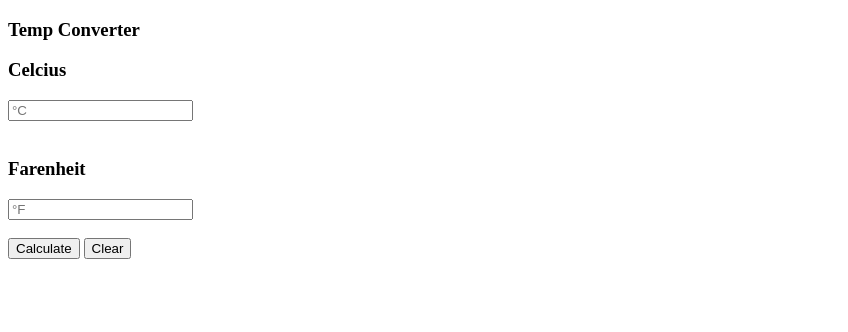
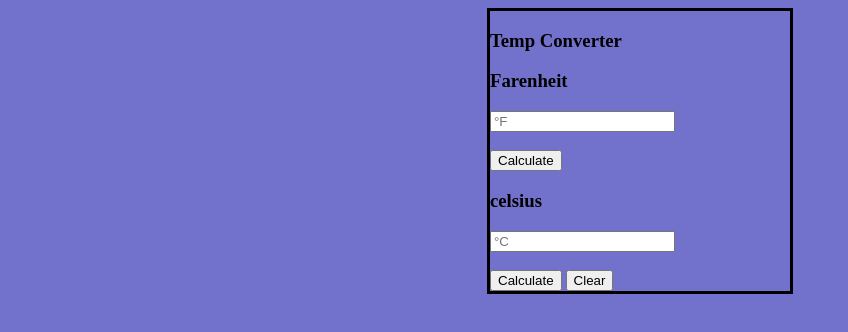
Before and after one commit to ayesha8221/temp_conv, a plain HTML site: page index.html in a window 1280 px wide. Shown: the whole page, without its empty margins (0-848 px from the left). Drawn offline with Linux system fonts and the light colour scheme.

Commit message:
func done

```diff
--- a/assets/style.css
+++ b/assets/style.css
@@ -0,0 +1,11 @@
+body{
+    background-color: rgb(114, 114, 205);
+    display:flex;
+    justify-content: center;
+}
+
+.container {
+    /* padding-top: 100px; */
+    width: 300px;
+    border: solid;
+}
--- a/index.html
+++ b/index.html
@@ -9,23 +9,26 @@
 </head>
 <body>
     <div class="tempconv">
-
+        <div class="container">
         <div>
             <h3>Temp Converter</h3>
-            <!-- <div id="onscreen"></div> -->
+            <div id="onscreen"></div>
         </div>
         <div>
-            <h3>Celcius</h3>
-            <input type="text" id="celsius" value="" placeholder="°C">
+            <h3>Farenheit</h3>
+            <input type="text" id="celsius" value="" placeholder="°F">
         </div><br>
-        <div><h3>Farenheit </h3>
-            <input type="text" id="farenheit" value="" placeholder="°F">
+        <div><button class="calc" onclick="calcC()">Calculate</button>
+        </div>
+        <div><h3>celsius</h3>
+            <input type="text" id="farenheit" value="" placeholder="°C">
         </div>
         <br>
         <div>
-            <button class="calc" onclick="calculate()">Calculate</button>
+            <button class="calc" onclick="calcF()">Calculate</button>
             <button class="clr" onclick="clearInterval()">Clear</button>
         </div>
+    </div>
     </div>
     <script src="./script/index.js"></script>
 </body>
--- a/script/index.js
+++ b/script/index.js
@@ -1,10 +1,17 @@
 // function calculate
-function calculate(){
+function calcF(){
+
 let farenheit = document.getElementById('farenheit').value;
-let celsius = document.getElementById('celsius').value;
 
-// celsius
-let result1 =
+ let result1 = (farenheit * 1.8 + 32)
+ document.getElementById('onscreen').innerHTML= result1.toFixed(2);
+}
+
+function calcC(){
+    let celsius = document.getElementById('farenheit').value;
+
+    let result2 = (celsius * 0.5 - 32)
+    document.getElementById('onscreen').innerHTML= result2.toFixed(2);
 }
 
 function clearInterval() {
```
